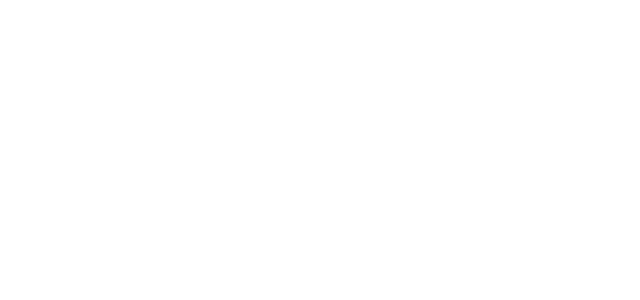
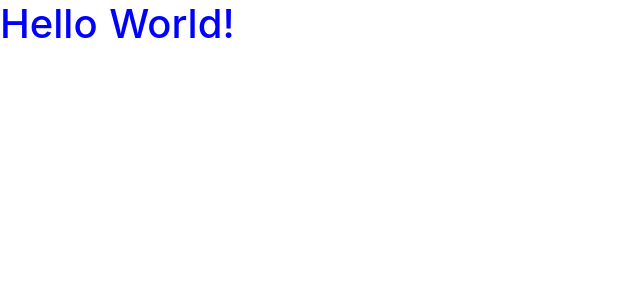
Before and after one commit to tarunmangukiya/all-about-web-vuejs-demo, a Nuxt app: page /hello-world in a window 1280 px wide. Before the commit this address had no page. Shown: the top 300 px of the page, without its empty margins (0-640 px from the left). Built offline with nearby package versions, Linux system fonts and the light colour scheme.

Commit message:
feat: Hello World

```diff
--- /dev/null
+++ b/pages/hello-world.vue
@@ -0,0 +1,21 @@
+<template>
+  <div>
+    <h1>{{ message }}</h1>
+  </div>
+</template>
+
+<script>
+export default {
+  data() {
+    return {
+      message: 'Hello World!'
+    }
+  }
+}
+</script>
+
+<style>
+h1 {
+  color: blue;
+}
+</style>
```
